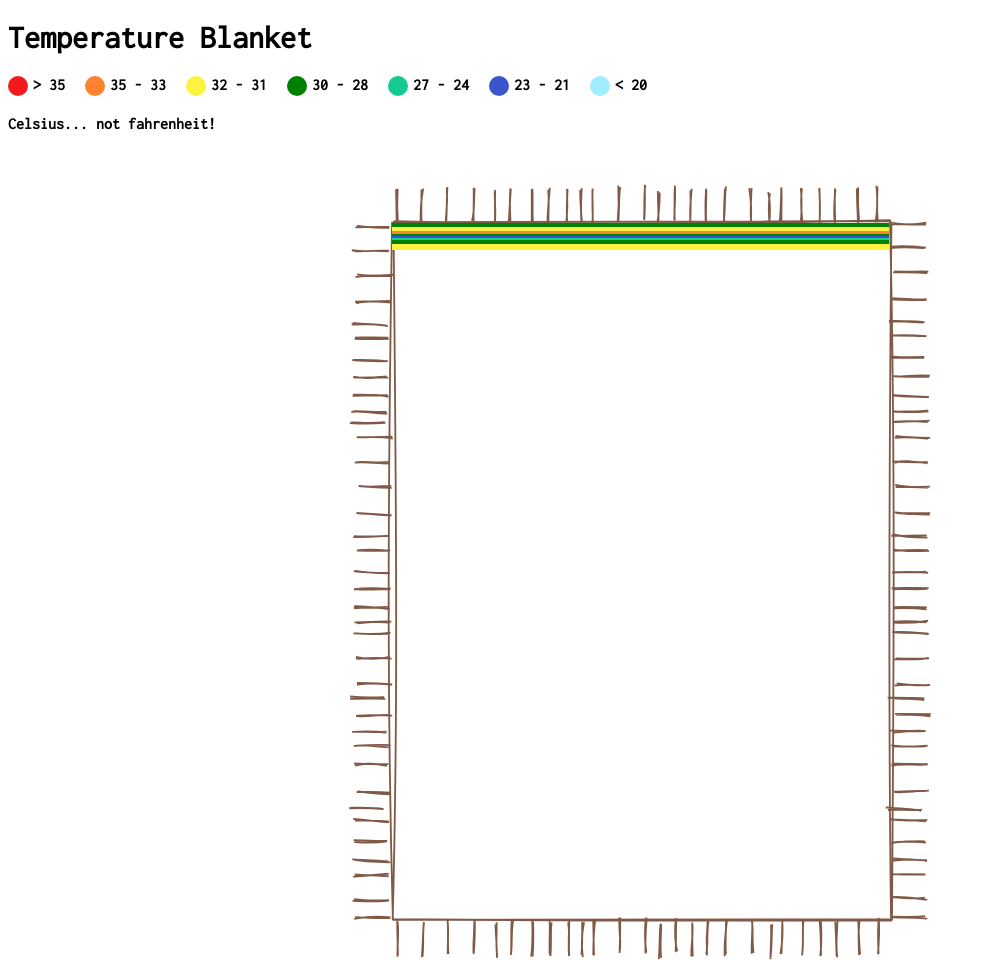
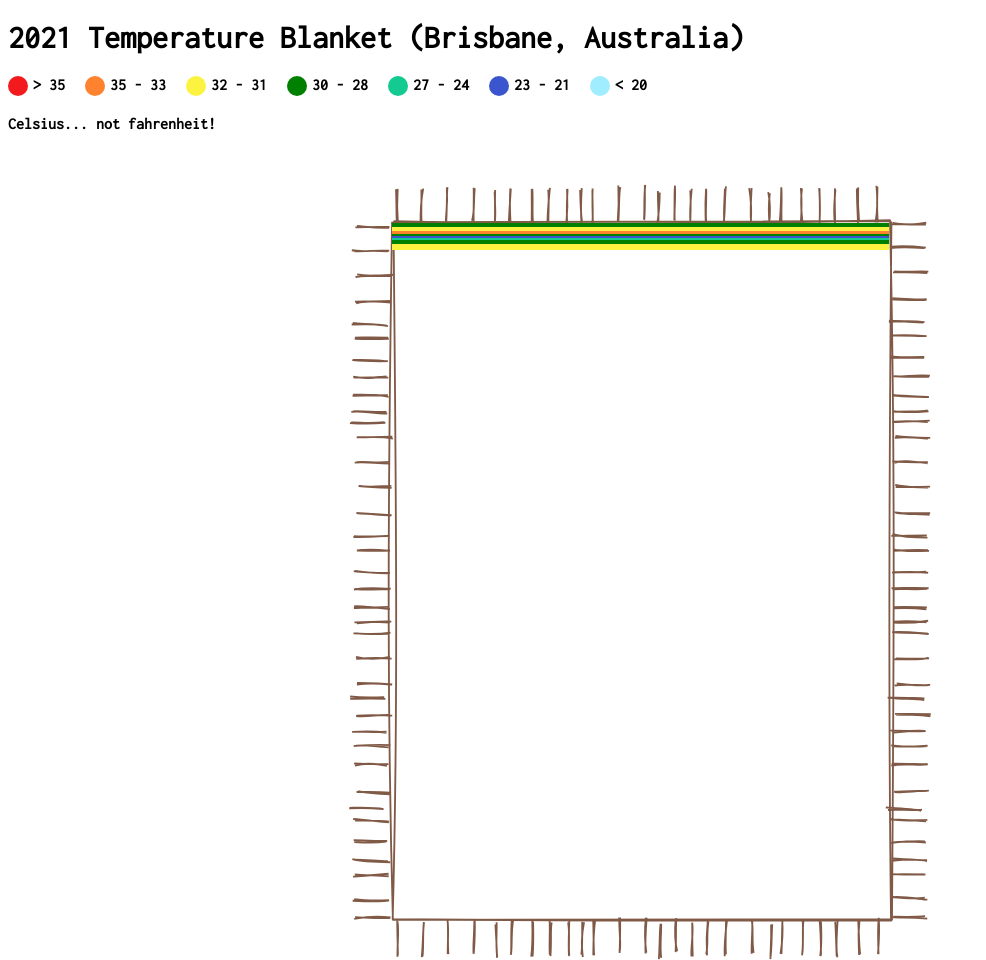
Before and after one commit to mikeesto/temperature-blanket, a Gatsby site: page / in a window 1280 px wide. Shown: the top 960 px of the page, without its empty margins (0-986 px from the left). Built offline with nearby package versions, Linux system fonts and the light colour scheme; Gatsby itself is replaced by a stand-in of ours.

Commit message:
update heading

```diff
--- a/src/pages/index.js
+++ b/src/pages/index.js
@@ -37,7 +37,7 @@ export default function Home() {
         <title>Temperature Blanket</title>
         <link rel="icon" href={favicon} />
       </Helmet>
-      <h1>Temperature Blanket</h1>
+      <h1>2021 Temperature Blanket (Brisbane, Australia)</h1>
       <div className="colours">
         <div>
           <span className="circle red" />
```
